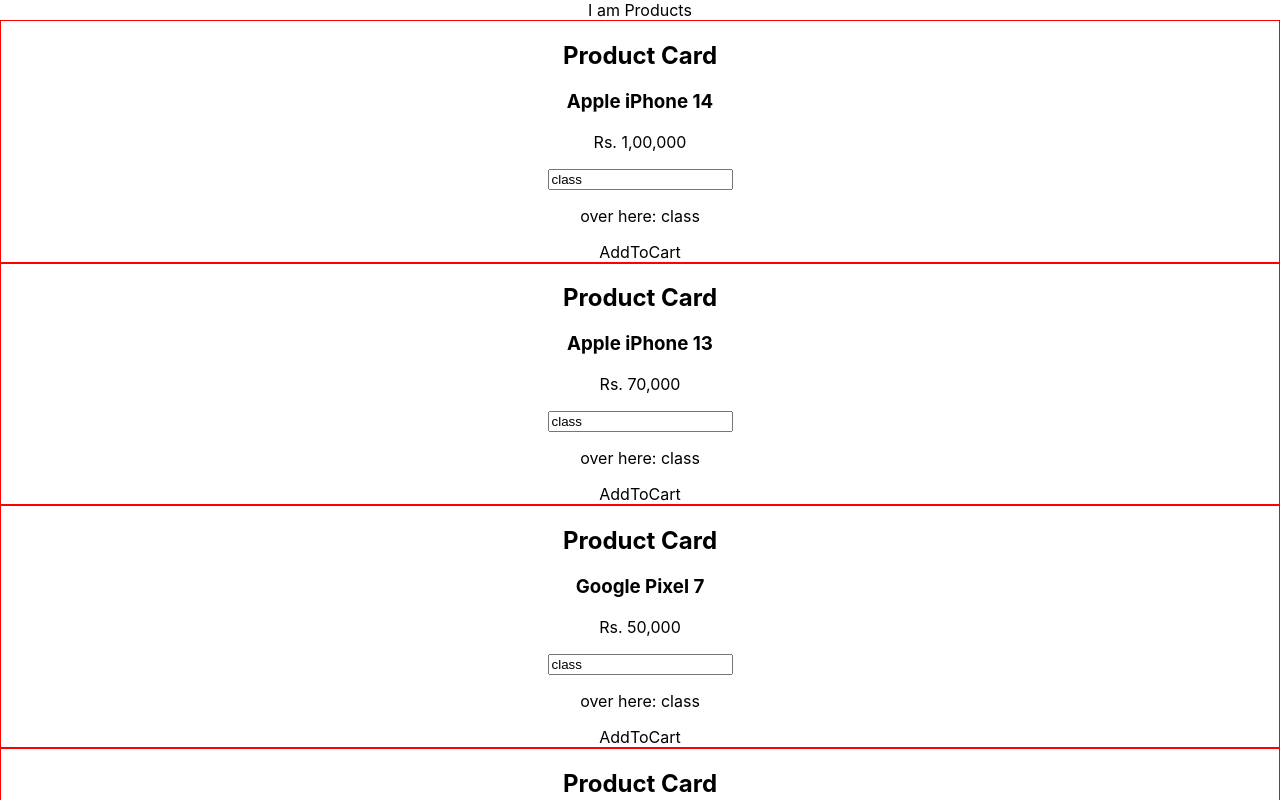
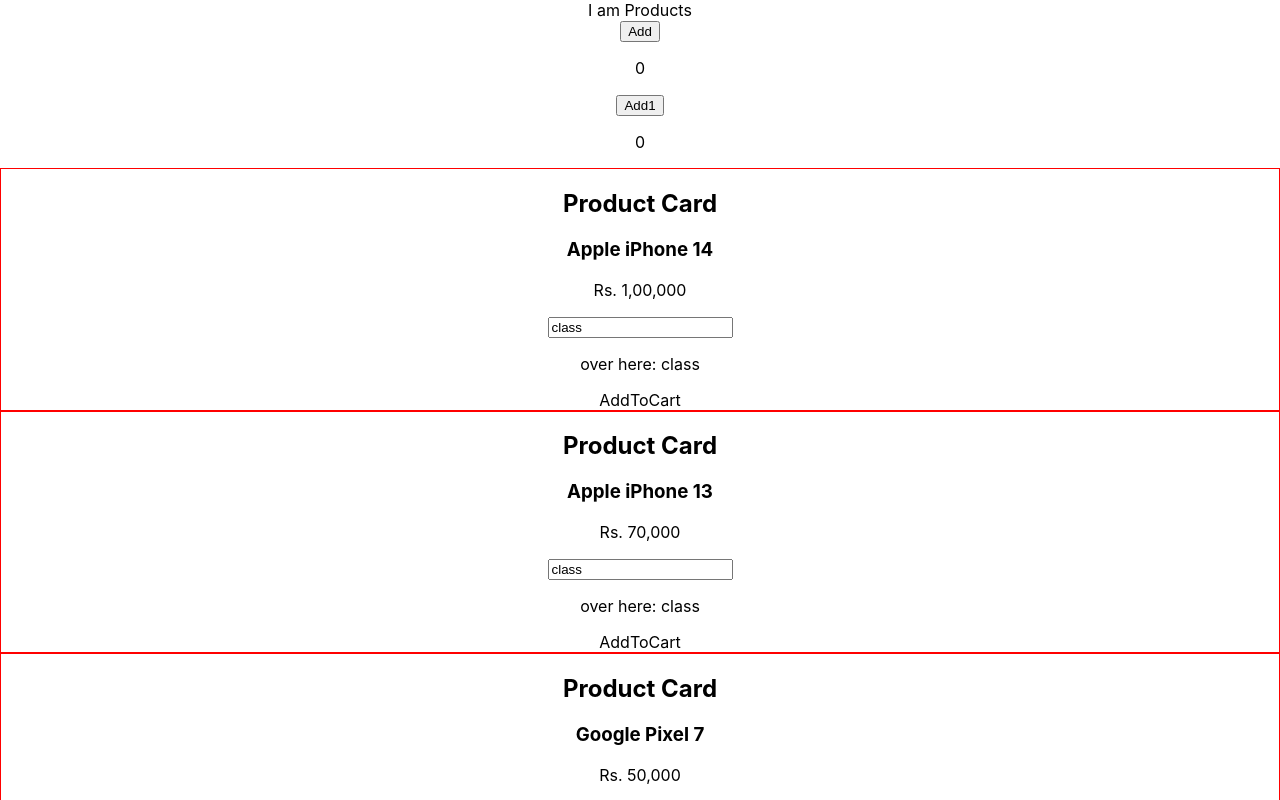
Before and after one commit to wise-toddler/sst-classess, a React (Create React App) app: page / in a window 1280 px wide. Shown: the top 800 px of the page. Built offline with nearby package versions, Linux system fonts and the light colour scheme; the HTML template or start-up script is replaced by a standard one.

Commit message:
learned  useeffect

```diff
--- /dev/null
+++ b/src/components/Effect/Effect.jsx
@@ -0,0 +1,23 @@
+import { useState,useEffect } from "react";
+function Effect()
+{
+    const [count, setCount] = useState(0);
+    const [count1, setCount1] = useState(0);
+    console.log("rendered");
+    useEffect(()=>{
+        console.log("mounted");
+    },[]);
+    return (
+        <div>
+            <button onClick={()=>{setCount(count+1)}}>Add</button>
+            <p>{count}</p>
+            <button onClick={()=>(setCount1(count1+1))}>Add1 </button>
+            <p>{count1}</p>
+        </div>
+    )
+}
+export default Effect;
+
+// empty dependensry array => only once
+// no dependasy array => mounting + rerendering
+// if statevariables=> only on change of that state variable
--- a/src/components/Products/Products.js
+++ b/src/components/Products/Products.js
@@ -1,4 +1,5 @@
 import ProductCard from "../ProductCard/ProductCard";
+import Effect from "../Effect/Effect";
 function Products() {
      console.log("products rendered");
     const products = [
@@ -36,6 +37,7 @@
     return (
         <div>
             I am Products
+            <div> <Effect/> </div>
             {
                 products.map((product) =>
                     <ProductCard title={product.title} price={product.price} />)
```
